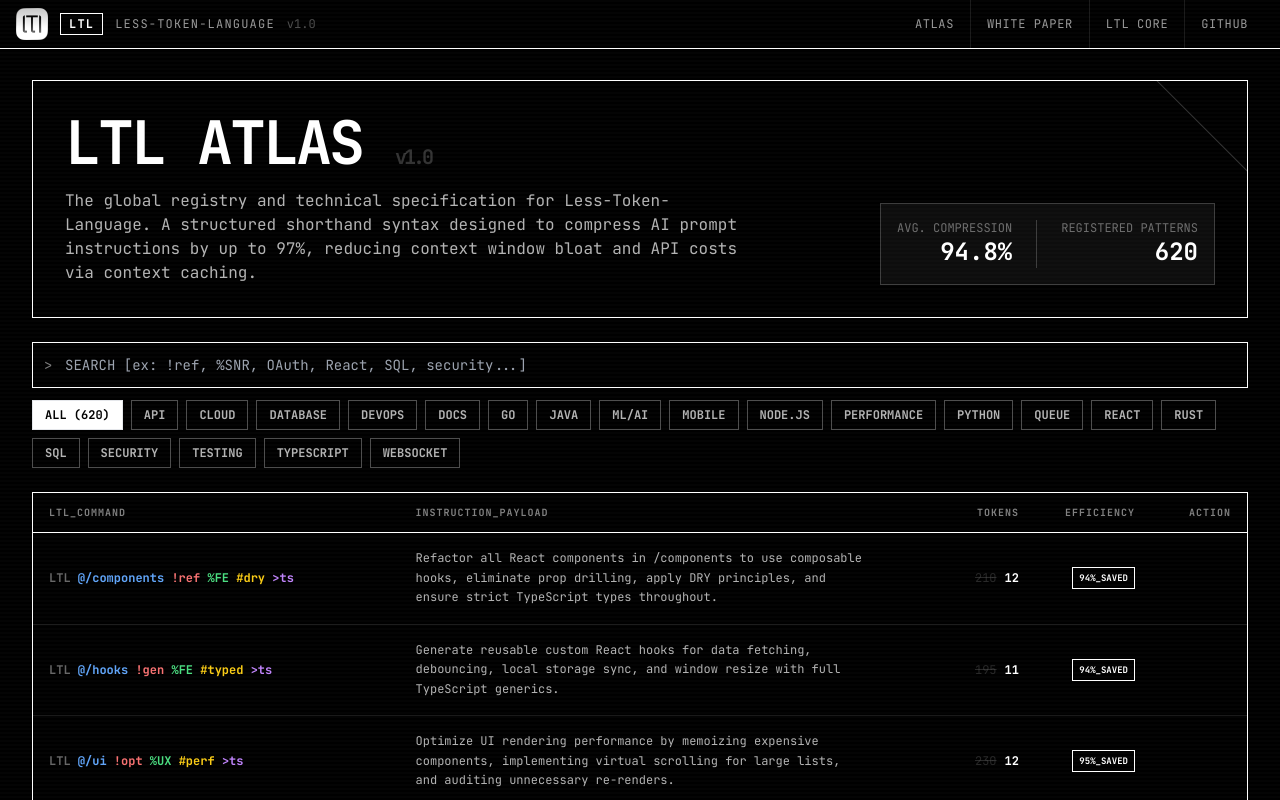
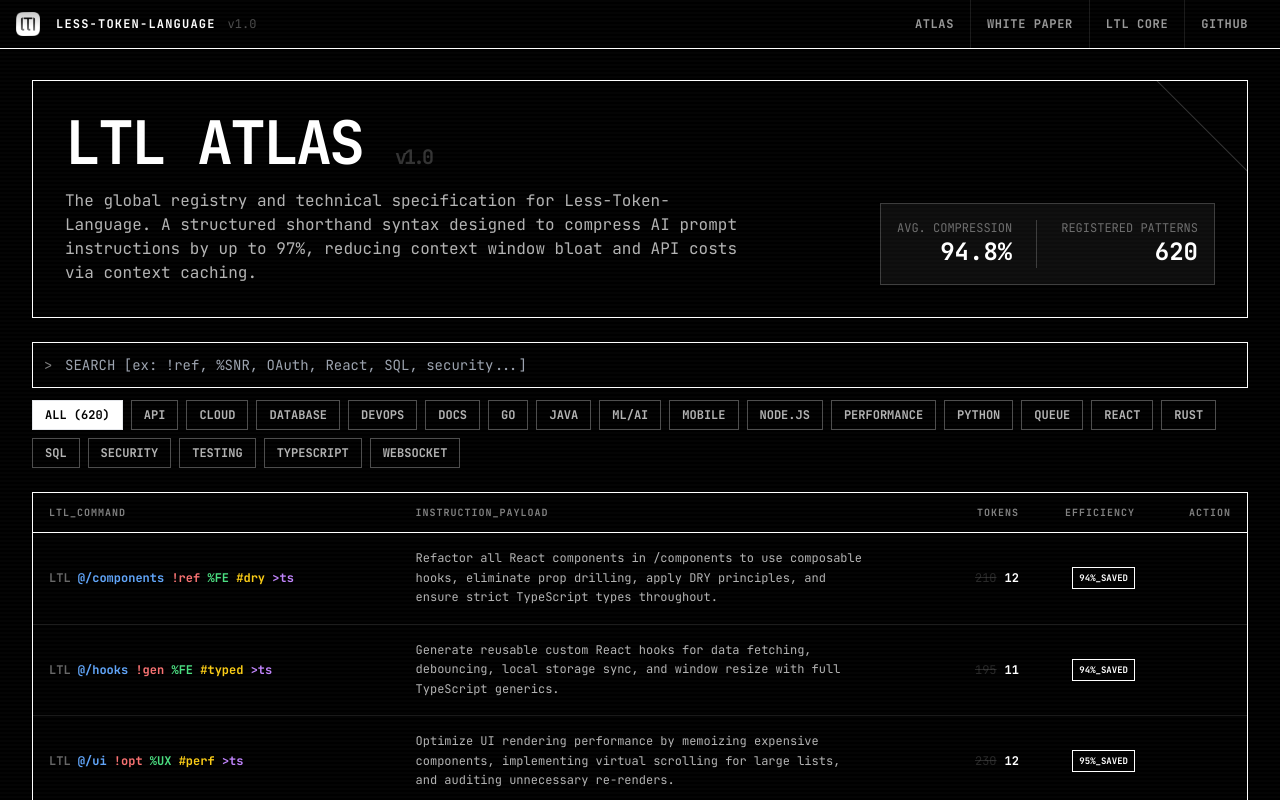
Before and after one commit to hahnsebastian/ltl, a Next.js app: page / in a window 1280 px wide. Shown: the top 800 px of the page. Built offline with nearby package versions, Linux system fonts and the light colour scheme.

Commit message:
UI: Remove redundant LTL text box in Navbar, keep logo and brand name

```diff
--- a/src/components/Navbar.tsx
+++ b/src/components/Navbar.tsx
@@ -11,11 +11,8 @@ export default function Navbar() {
       <div className="max-w-screen-2xl mx-auto px-4 flex items-center justify-between h-12">
         {/* Logo */}
         <Link href="/" className="flex items-center gap-3 hover:no-underline group h-8">
-          <img src="/logo.png" alt="LTL Logo" className="h-full object-contain filter invert" />
-          <span className="text-xs font-bold tracking-widest border border-white px-2 py-0.5 group-hover:bg-white group-hover:text-black transition-colors duration-150">
-            LTL
-          </span>
-          <span className="text-xs tracking-widest uppercase text-white/60 hidden sm:inline">
+          <img src="/logo.png" alt="LTL Logo" className="h-[24px] object-contain filter invert" />
+          <span className="text-xs tracking-widest uppercase text-white font-bold ml-1 hidden sm:inline">
             Less-Token-Language
           </span>
           <span className="text-xs text-white/30 hidden md:inline">v1.0</span>
@@ -34,7 +31,7 @@ export default function Navbar() {
               href={link.href}
               target={link.external ? '_blank' : undefined}
               rel={link.external ? 'noopener noreferrer' : undefined}
-              className="px-4 h-12 flex items-center justify-center text-white/60 hover:text-white hover:bg-white/5 transition-colors border-r border-white/10 last:border-r-0"
+              className="px-4 h-12 flex items-center justify-center text-white/60 hover:text-white hover:bg-white/5 transition-colors border-r border-white/10 last:border-r-0 font-bold"
             >
               {link.label}
             </Link>
```
